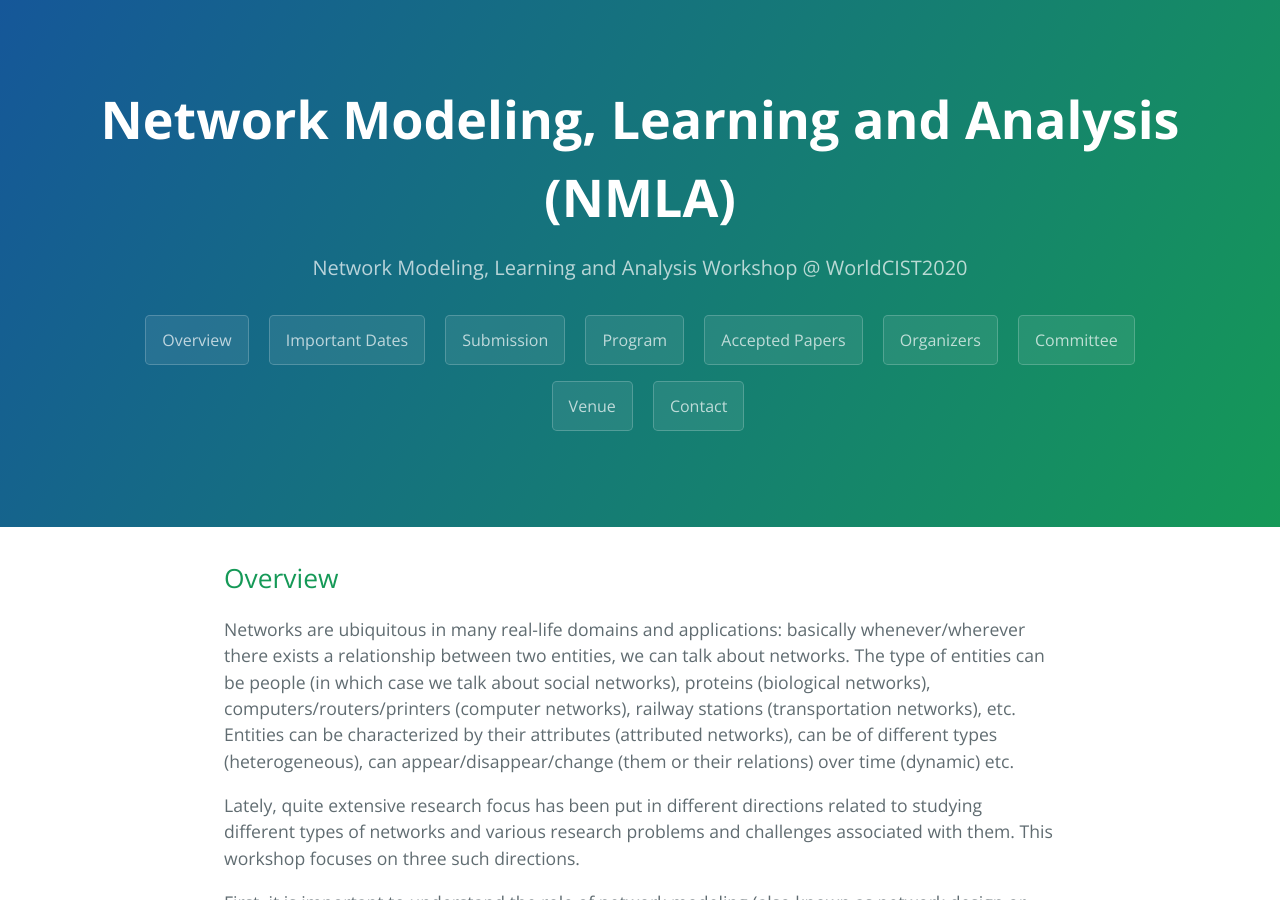
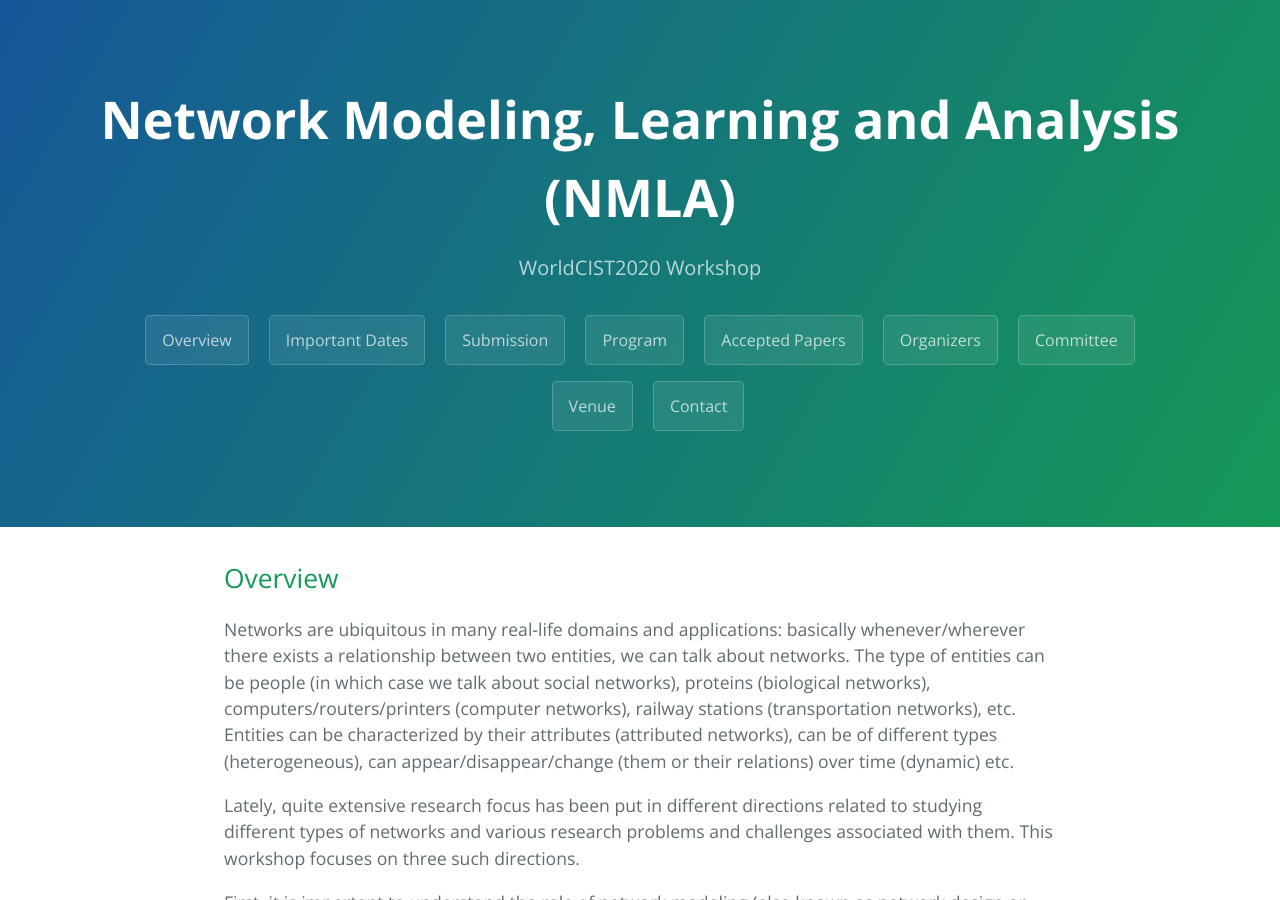
Before and after one commit to NMLA-WorldCIST/NMLA-WorldCIST.github.io, a Jekyll site: the page built from index.md, in a window 1280 px wide and 900 px high. Built offline with Jekyll 4.4.1, drawn with Linux system fonts in a browser that asks for light colours.

Commit message:
Subtitle changed

```diff
--- a/_config.yml
+++ b/_config.yml
@@ -1,5 +1,5 @@
 title: Network Modeling, Learning and Analysis (NMLA)
-description: Network Modeling, Learning and Analysis Workshop @ WorldCIST2020
+description: WorldCIST2020 Workshop
 url: 'https://NMLA-WorldCIST.github.io/'
 author: Sandra Mitrovic
 email: NMLA-WorldCIST@gmail.com
```
